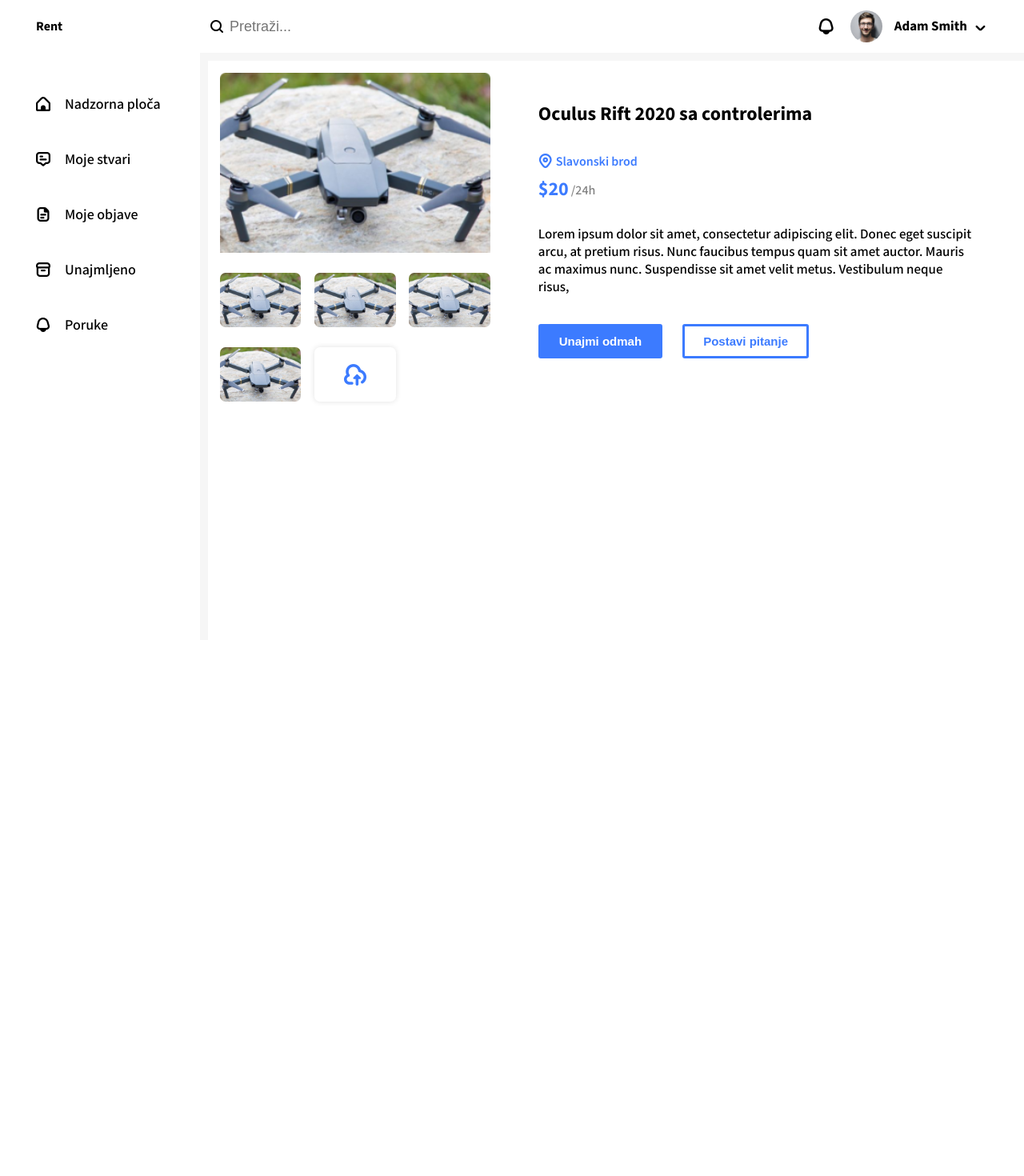
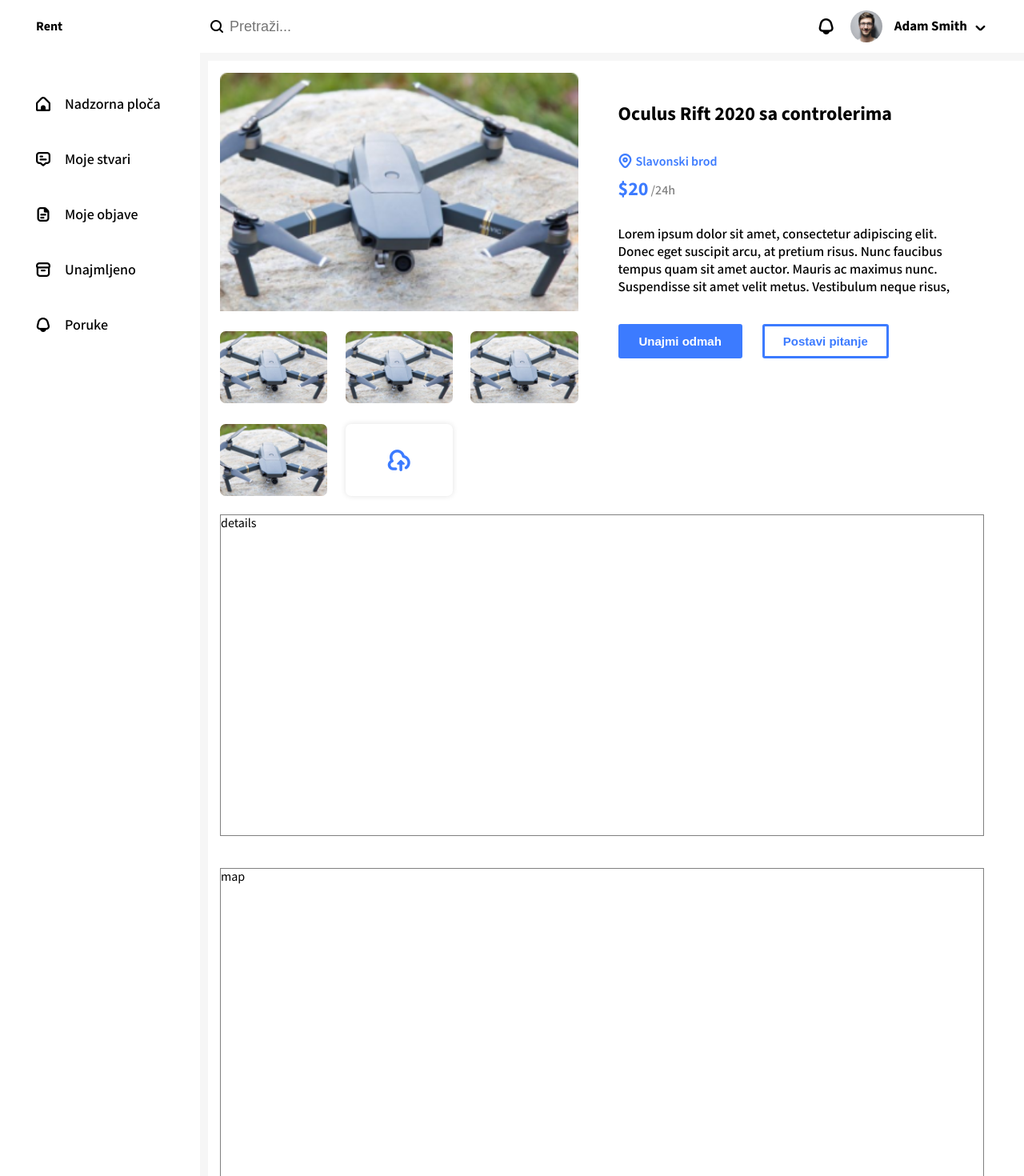
Before and after one commit to alkuca/iznajmitelj, a React (Create React App) app in the folder client/: page / in a window 1280 px wide. Shown: the top 1470 px of the page at 80% size. Before the commit the page ends 800 px from the top, so only its background shows below. Built offline with nearby package versions, Linux system fonts and the light colour scheme.

Commit message:
confirmation modal

```diff
--- a/client/src/App.scss
+++ b/client/src/App.scss
@@ -179,7 +179,7 @@ body{
 .dashboard-container{
   background: #F6F6F6;
   width:calc(100% - 250px);
-  height: calc(100% - 66px);
+  min-height: calc(100% - 66px);
   position: absolute;
   left:250px;
   top:66px;
@@ -278,11 +278,13 @@ body{
 .item-page-container{
   display: flex;
   width: 100%;
+  flex-wrap: wrap;
   .images-container {
     width:100%;
     max-width: 540px;
     display: flex;
     flex-direction: column;
+    flex: 1 1 300px;
     img {
       width: 100%;
     }
@@ -317,8 +319,9 @@ body{
     }
   }
   .data-container {
-    padding: 20px 60px;
+    padding: 20px 60px 20px 50px;
     max-width: 700px;
+    flex: 1 1 300px;
     h1 {
       font-size: 24px;
     }
@@ -340,4 +343,71 @@ body{
       }
     }
   }
+  .details-container{
+    width:100%;
+    height:400px;
+    border: 1px solid grey;
+    margin: 20px 50px 20px 0;
+  }
+  .map-container{
+    width:100%;
+    height:400px;
+    border: 1px solid grey;
+    margin: 20px 50px 20px 0;
+  }
 }
+
+
+.confirm-modal-container{
+  position: fixed;
+  top:66px;
+  left: 250px;
+  width: calc(100% - 250px);
+  height: calc(100vh - 66px);
+  background: rgba(42, 42, 42, 0.5);
+  @include center;
+  .confirm-modal{
+    background: rgba(255, 255, 255, 1);
+    border-radius: 5px;
+    @include center_vertical_column;
+    padding: 35px 60px 25px 60px;
+    i {
+      font-size: 40px;
+      color: #ff5252;
+      margin-bottom: 10px;
+    }
+    .action {
+      margin: 5px 0 10px 0;
+      font-size: 18px;
+    }
+    .item {
+      margin: 5px 0;
+      font-size: 20px;
+    }
+    .button-container {
+      margin: 25px 0 5px 0;
+      .confirm {
+        margin: 0 10px;
+        width:100px;
+        height: 36px;
+        background: #ff5252;
+        border: none;
+        border-radius: 3px;
+        color:white;
+        font-weight: 600;
+        cursor: pointer;
+      }
+      .cancel {
+        margin: 0 10px ;
+        width:100px;
+        height: 36px;
+        background: none;
+        border: 2px solid #959595;
+        border-radius: 3px;
+        color: #5e5e5e;
+        font-weight: 600;
+        cursor: pointer;
+      }
+    }
+  }
+}
--- a/client/src/components/DashboardContent.js
+++ b/client/src/components/DashboardContent.js
@@ -1,5 +1,6 @@
 import React from "react";
 import ItemPage from "./ItemPage";
+
 
 class DashboardContent extends React.Component {
     render(){
--- a/client/src/components/ItemPage.js
+++ b/client/src/components/ItemPage.js
@@ -34,6 +34,12 @@ class ItemPage extends React.Component {
                         <button>Postavi pitanje</button>
                     </div>
                 </div>
+                <div className="details-container">
+                    details
+                </div>
+                <div className="map-container">
+                    map
+                </div>
             </div>
         )
     }
```
Also changed, not shown: client/src/components/ConfirmationModal.js (added, +22 -0 lines).
